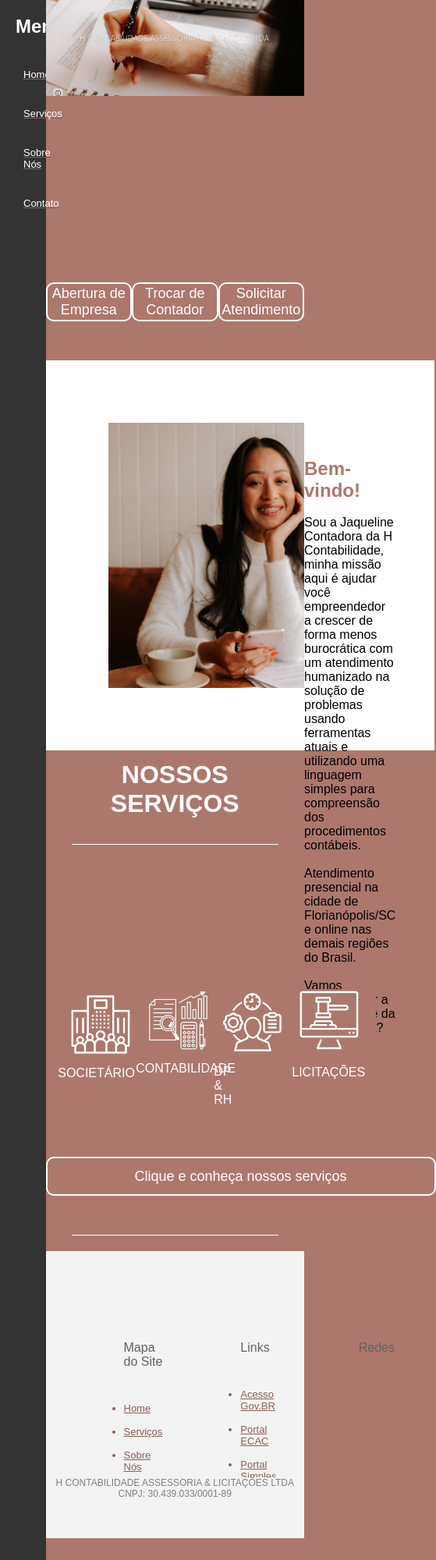
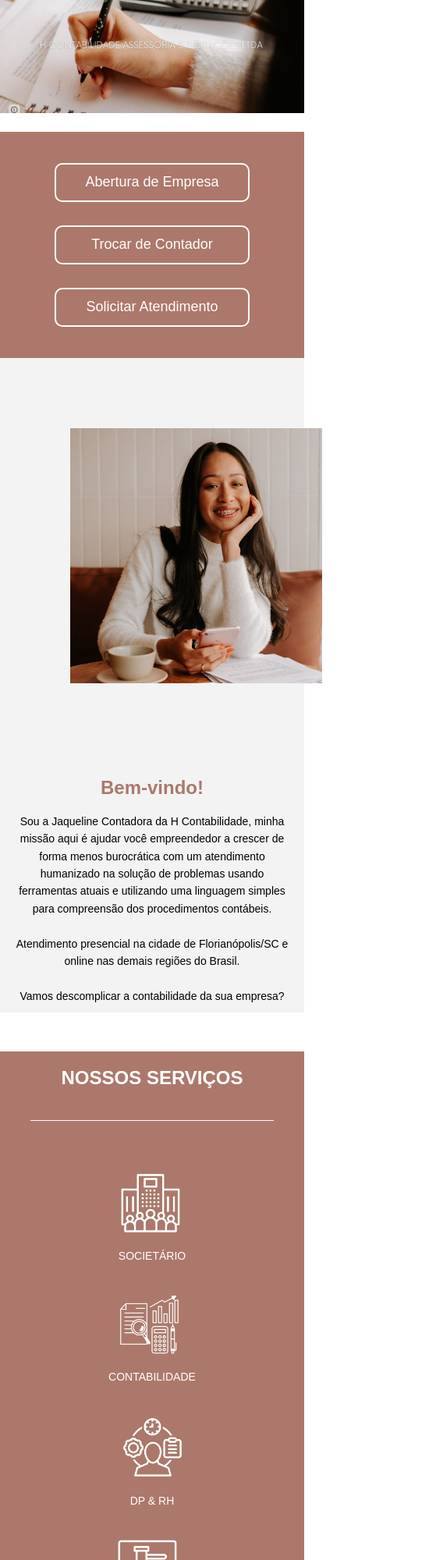
Before and after one commit to tiaxgo/siteHCONTABILIDADE, a plain HTML site: page index.html in a window 390 px wide. Shown: the top 2000 px of the page at 78% size, 559 px wide, since content can reach past the window. Drawn offline with Linux system fonts and the light colour scheme.

Commit message:
Up estilizações
50% concluido

```diff
--- a/index.html
+++ b/index.html
@@ -11,12 +11,16 @@
 <body>
         <!-- Menu Lateral -->
     <div class="sidebar">
-        <h2>Menu</h2>
+        <div>
+            <img src="src/img/logosite.png" alt="logo site" class="logosidemenu">
+        </div>
+        <h2>H CONTABILIDADE</h2>
         <ul>
-            <li><a href="#">Home</a></li>
+
+            <li><a href="#"><strong>Home</strong></a></li>
             <li><a href="#">Serviços</a></li>
             <li><a href="#">Sobre Nós</a></li>
-            <li><a href="#">Contato</a></li>
+            <li><a href="#">Contate-nos</a></li>
         </ul>
     </div>
     <!-- Conteúdo Principal -->
@@ -53,7 +57,9 @@
         <div class="divdeservico">
             <h1 class="h1servicos">NOSSOS SERVIÇOS</h1>
         </div>
-        <hr>
+        <div class="linha">
+            <hr>
+        </div>
         <div class="servicos">
 
 
@@ -74,7 +80,9 @@
         </div>
         <div class="botaoservicos-conteiner"><a href="#" class="buttonservicos" id="button">Clique e conheça nossos
                 serviços</a></div>
-        <hr>
+        <div class="linha">
+            <hr>
+        </div>
         <div class="rodape">
             <div class="filho-rodape">
                 <p>Mapa do Site</p>
--- a/meuscript.js
+++ b/meuscript.js
@@ -1,9 +1,18 @@
-window.addEventListener("scroll", function() {
+window.addEventListener("scroll", function () {
     let scrollPosition = window.scrollY; // Posição de rolagem
     let image = document.querySelector(".image-container");
 
-    // A altura da imagem vai diminuir conforme a rolagem
-    let newHeight = Math.max(37 - scrollPosition / 20, 20); // A imagem vai diminuindo até sumir
-    image.style.transition = "height 0s ease"; // Adiciona uma transição suave
-    image.style.height = `${newHeight}vh`; // Aplica a nova altura
-  });
+    // Verifica se a largura da tela é menor ou igual a 768px (versão mobile)
+    if (window.matchMedia("(max-width: 1000px)").matches) {
+        // Para mobile: A altura será ajustada entre 0 e um valor fixo (exemplo: 30vh)
+        let newHeight = Math.max(20 - scrollPosition / 20, 0); // Limita o mínimo em 0vh
+        image.style.height = `${newHeight}vh`;
+    } else {
+        // Para desktop: Mantém a lógica original
+        let newHeight = Math.max(37 - scrollPosition / 20, 20); // Limita o mínimo em 20vh
+        image.style.height = `${newHeight}vh`;
+    }
+
+    // Adiciona uma transição suave
+    image.style.transition = "height 0.3s ease";
+});
--- a/style.css
+++ b/style.css
@@ -12,7 +12,7 @@ body {
     display: flex;
     flex-direction: row;
     font-family: Arial, sans-serif;
-    background-color: #AC786C;
+    background-color: #fff;
     width: 100%; /* Garante que o body ocupe toda a largura da viewport */
 }
 
@@ -113,7 +113,7 @@ body {
 }
 
 .img-apresentacao, .text-apresentacao {
-  background-color: rgb(255, 255, 255);
+  background-color: #F3F3F3;
   display: flex;
   justify-content: space-evenly;
   width: 100%;
@@ -224,6 +224,8 @@ body {
     height: auto; /* Mantém a proporção */
 }
 
+
+
 .iconredes {
     padding: 16px;
 }
@@ -231,6 +233,7 @@ body {
 footer {
     background-color: #F3F3F3;
     text-align: center;
+    padding-top: 50px;
     padding-bottom: 50px;
     font-size: 12px;
     color: grey;
@@ -253,35 +256,48 @@ hr {
   }
 
   /* Menu Lateral */
-.sidebar {
-    width: 15%;
-    background-color: #333;
-    color: #fff;
-    height: 339vh;
-    padding: 20px;
-    box-sizing: border-box; /* Inclui o padding dentro da largura definida */
+.logosidemenu {
+    width: 20%;
+    height: auto; /* Mantém a proporção */
 
 }
 
+.sidebar {
+    width: 15%;
+    background-color: #fff;
+    height: 100vh;
+    padding: 20px;
+    box-sizing: border-box; /* Inclui o padding dentro da largura definida */
+    text-align: left;
+
+}
+
+
+.sidebar img {
+    margin: 50px 0 0px 25px;
+}
+
 .sidebar h2 {
-    text-align: center;
-    color: #fff;
-    margin-bottom: 30px;
+    color: black;
+    margin: 30px 0 50px 25px;
 
 }
 
 .sidebar ul {
     list-style-type: none;
     padding: 0;
+    margin: 50px 0 0px 15px;
+
 }
 
 .sidebar ul li {
     padding: 10px;
-    text-align: center;
+    text-decoration: none;
+
 }
 
 .sidebar ul li a {
-    color: white;
+    color: black;
     text-decoration: none;
     display: block;
     transition: background-color 0.3s;
@@ -290,3 +306,136 @@ hr {
 .sidebar ul li a:hover {
     background-color: #575757;
 }
+
+.linha {
+    background-color: #AC786C;
+}
+
+@media screen and (max-width: 1000px){
+ body {
+
+    }
+
+    .sidebar {
+    display: none;
+    }
+    .content {
+    width: 100%;
+
+    }
+    .button {
+    margin-top: 0px;
+
+    }
+    .buttonservicos{
+    width: 80%;
+    }
+
+    .conteiner-buttons {
+        flex-direction: column; /* Empilha os botões verticalmente */
+        justify-content: center; /* Centraliza os botões */
+        align-items: center; /* Centraliza horizontalmente */
+        height: 290px; /* Ajusta a altura para acomodar todos os botões */
+        gap: 30px; /* Adiciona espaçamento entre os botões */
+        padding: 0px 0; /* Adiciona um pouco de espaço ao redor */
+    }
+    .apresentacao {
+        flex-direction: column; /* Empilha imagem e texto verticalmente */
+        height: auto; /* Altura ajusta-se ao conteúdo */
+        margin-bottom: 50px;
+    }
+
+    .img-apresentacao, .text-apresentacao {
+        width: 100%; /* Ambos ocupam a largura total */
+        padding: 10px; /* Reduz o espaçamento interno */
+    }
+
+    .img-apresentacao {
+        margin-bottom: 20px; /* Adiciona espaço entre a imagem e o texto */
+    }
+
+    .text-apresentacao {
+        text-align: center; /* Centraliza o texto */
+        padding: 10px 20px; /* Ajusta o espaçamento */
+    }
+
+    .text-apresentacao p {
+        font-size: 14px; /* Reduz o tamanho da fonte para telas menores */
+        line-height: 1.6; /* Melhora a leitura */
+    }
+    .servicos {
+        flex-direction: column; /* Empilha os elementos verticalmente */
+        height: auto; /* Ajusta a altura automaticamente ao conteúdo */
+        padding: 20px; /* Adiciona espaçamento interno */
+    }
+
+    .log {
+        width: 100%; /* Cada item ocupa toda a largura */
+        height: auto; /* Altura ajustada automaticamente */
+        padding: 20px 0; /* Reduz o espaçamento interno */
+        display: flex; /* Ajusta o conteúdo para centralização */
+        flex-direction: column;
+        align-items: center; /* Centraliza o conteúdo horizontalmente */
+    }
+
+    .log img {
+        max-width: 50%; /* Reduz o tamanho da imagem */
+        height: auto; /* Mantém as proporções */
+        margin-bottom: 10px; /* Espaço abaixo da imagem */
+    }
+
+    .log p {
+        font-size: 14px; /* Reduz o tamanho do texto */
+    }
+
+    .h1servicos {
+        font-size: 24px; /* Ajusta o tamanho do título */
+        top: 50%; /* Move o título para uma posição visível */
+        position: relative;
+    }
+
+    .divdeservico {
+        height: auto; /* Ajusta automaticamente ao conteúdo */
+        padding: 20px 10px; /* Espaçamento interno */
+    }
+    .rodape {
+        flex-direction: column; /* Empilha os elementos verticalmente */
+        height: auto; /* Ajusta a altura automaticamente ao conteúdo */
+        padding: 20px 20px; /* Reduz o espaçamento interno */
+        align-items: center; /* Centraliza os elementos */
+        text-align: center; /* Centraliza o texto */
+    }
+
+    .filho-rodape {
+        margin: 20px 0; /* Reduz o espaçamento entre os itens */
+        flex: none; /* Permite ajustar individualmente */
+        width: 100%; /* Cada item ocupa toda a largura */
+    }
+
+    .filho-rodape p {
+        margin: 10px 0; /* Reduz o espaçamento superior e inferior */
+        font-size: 16px; /* Ajusta o tamanho do texto */
+    }
+
+    .lista-personalizada {
+        padding: 0; /* Remove padding da lista */
+        list-style-type: none; /* Remove os marcadores padrão */
+        text-align: center; /* Centraliza o texto */
+    }
+
+    .lista-personalizada li {
+        margin: 5px 0; /* Adiciona espaçamento entre os itens */
+        font-size: 14px; /* Reduz o tamanho do texto */
+    }
+
+    #ponto {
+        justify-content: center; /* Centraliza os ícones das redes sociais */
+        gap: 10px; /* Adiciona espaço entre os ícones */
+        flex-wrap: wrap; /* Permite que os ícones quebrem linha se necessário */
+    }
+
+    .iconredes img {
+        max-width: 40px; /* Reduz o tamanho dos ícones */
+        height: auto; /* Mantém as proporções */
+    }
+}
```
Also changed, not shown: src/img/logosite.png (renamed from src/img/Untitled.png).
